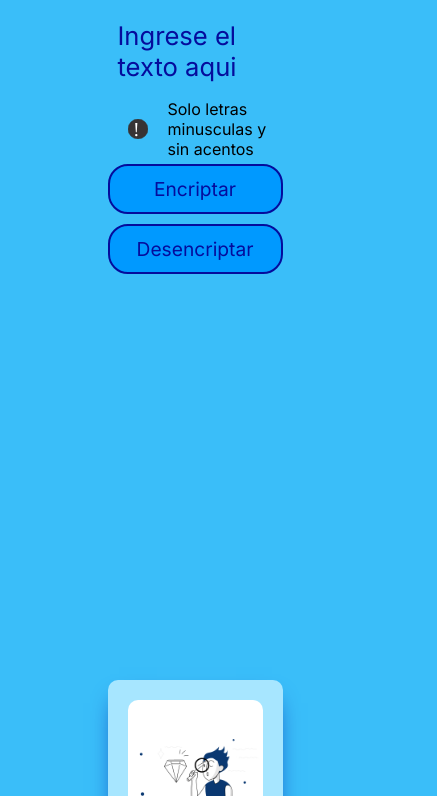
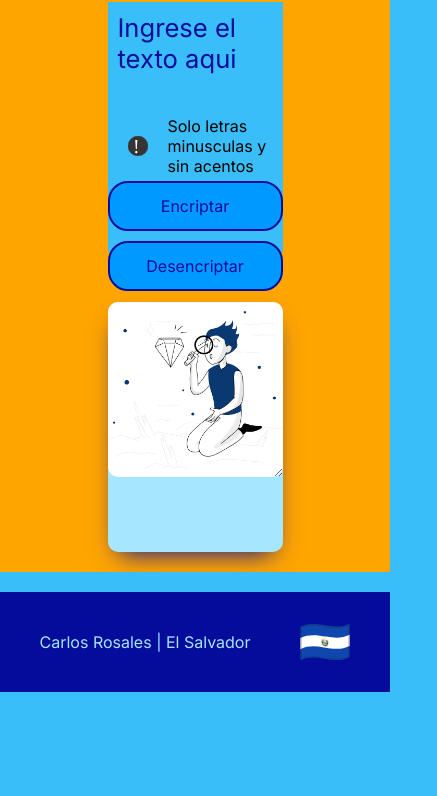
Before and after one commit to CR-Best/ChallengeEncriptador, a plain HTML site: page index.html in a window 390 px wide. Shown: the part 110-906 px from the top of the page, 437 px wide, since content can reach past the window. After the commit the page ends 844 px from the top, so only its background shows below. Drawn offline with Linux system fonts and the light colour scheme.

Commit message:
Se actualizaron los media Queris para hacer el disenio responsive

```diff
--- a/styles.css
+++ b/styles.css
@@ -228,17 +228,27 @@ footer {
 }
 
 @media (max-width: 768px) {
+    main {
+        background-color: orange;
+        margin: auto;
+    }
+    .containerInstrucciones{
+        margin-top: 50%;
+    }
     .containerBotones {
         display: block;
+
     }
 
     .sectionEncriptar,
     .sectionDesencriptar {
         max-width: 100%;
+        height: 400px;
+        margin: 0px;
     }
 
     .textoEncriptado {
-        height: 200px;
+        max-height: 85%;
         background-size: 100%;
     }
 
@@ -257,19 +267,24 @@ footer {
     }
 }
 
-@media (max-width: 350px) {
+@media (max-width: 390px) {
     .sectionEncriptar,
     .sectionDesencriptar {
         max-width: 100%;
+        height: 250px;
     }
 
+    .containerInstrucciones{
+        margin-top: 20%;
+    }
     .textoEncriptado {
-        height: 200px;
+        height: 70%;
         background-size: 100%;
+
     }
 
     button {
-        font-size: 0.8rem;
+        font-size: 1rem;
         width: 100%;
         margin-bottom: 10px;
     }
@@ -292,7 +307,7 @@ footer {
     }
 
     .textoFooter {
-        font-size: 0.8rem;
+        font-size: 1rem;
     }
 
     .sectionDesencriptar {
@@ -303,4 +318,5 @@ footer {
     .textoNuevo {
         height: 75px;
     }
+
 }
```
